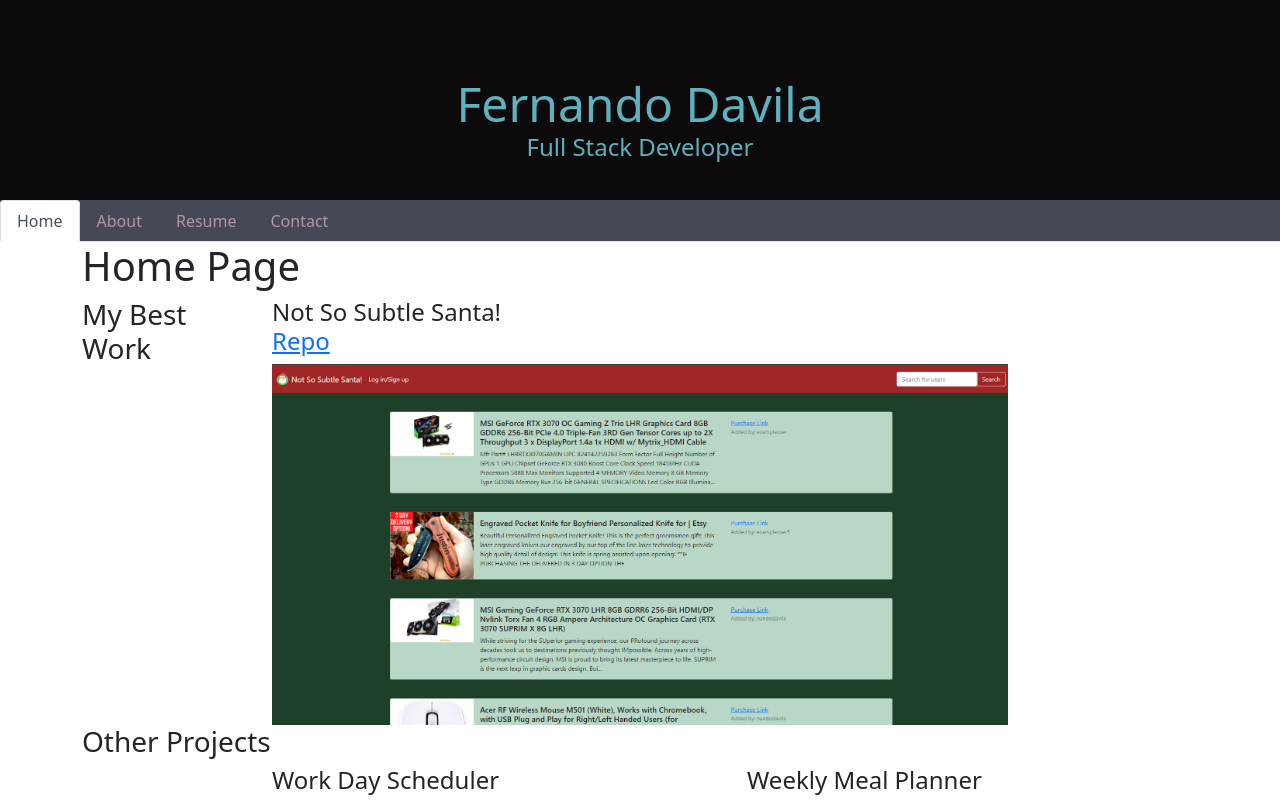
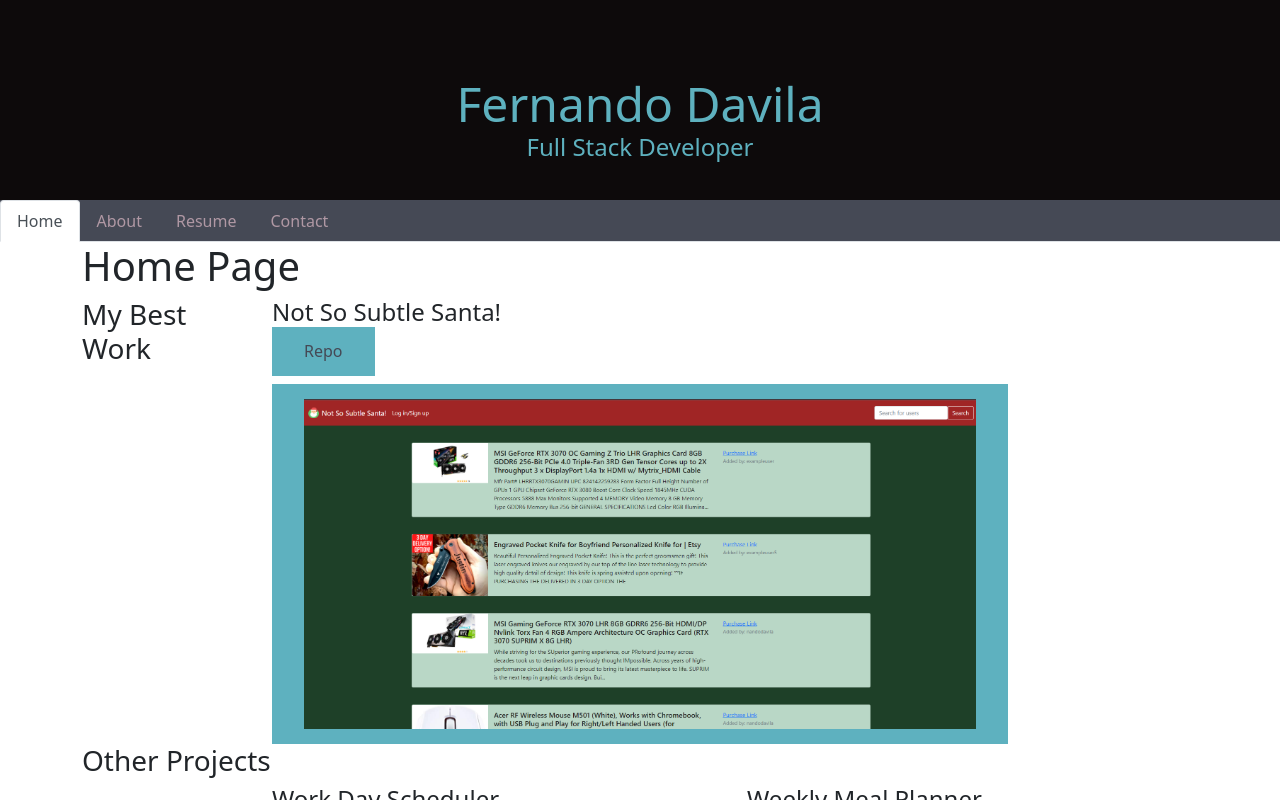
Before and after one commit to nandodavila/Nandos-React-Portfolio, a React (Create React App) app in the folder 00-portfolio/: page / in a window 1280 px wide. Shown: the top 800 px of the page. Built offline with nearby package versions, Linux system fonts and the light colour scheme.

Commit message:
added readme

```diff
--- a/00-portfolio/src/App.css
+++ b/00-portfolio/src/App.css
@@ -0,0 +1,48 @@
+.resume-page {
+    text-align: center;
+}
+
+.resume-page ul li {
+    list-style: none;
+}
+
+.resume-link{
+    transition-duration: 0.4s;
+    background-color: #5eb1bf; /* Green */
+    border: none;
+    color: #454955;
+    padding: 15px 32px;
+    text-align: center;
+    text-decoration: none;
+    display: inline-block;
+    font-size: 16px;
+}
+
+.resume-link:hover {
+    background-color: #6bd3e6;
+}
+
+.resume-list {
+    background-color: #454955;
+    color: #5eb1bf;
+    font-weight: 600;
+    font-size: 24px;
+}
+
+.resume-list h3 {
+    border: #6bd3e6 solid 5px;
+    border-radius: 10px;
+}
+
+.best-work-div a {
+    transition-duration: 0.4s;
+    background-color: #5eb1bf; /* Green */
+    border: none;
+    color: #454955;
+    padding: 15px 32px;
+    text-align: center;
+    text-decoration: none;
+    display: inline-block;
+    font-size: 16px;
+
+}
--- a/00-portfolio/src/components/pages/Resume.js
+++ b/00-portfolio/src/components/pages/Resume.js
@@ -2,10 +2,11 @@ import React from 'react';
 
 export default function Resume() {
   return (
-    <div className='container-md'>
+    <div className='container-md resume-page'>
       <h1>Resume Page</h1>
       <a href='https://docs.google.com/document/d/1_NB-d6XLrCP09Sm4jxuKSZU5XbBZb3m3sRRoeUEreAw/edit?usp=sharing' className='resume-link'>Find my Resume here!</a>
       <h2>Below is a list of my skills</h2>
+      <div className='resume-list'>
         <h3>Front-End</h3>
         <ul>
           <li>HTML</li>
@@ -25,5 +26,6 @@ export default function Resume() {
           <li>MongoDB, Mongoose</li>
         </ul>
       </div>
+    </div>
   );
 }
```
Also changed, not shown: 2 other files (tests, documents, lock files or other folders). Lines whose indentation alone changed are shown as unchanged.
